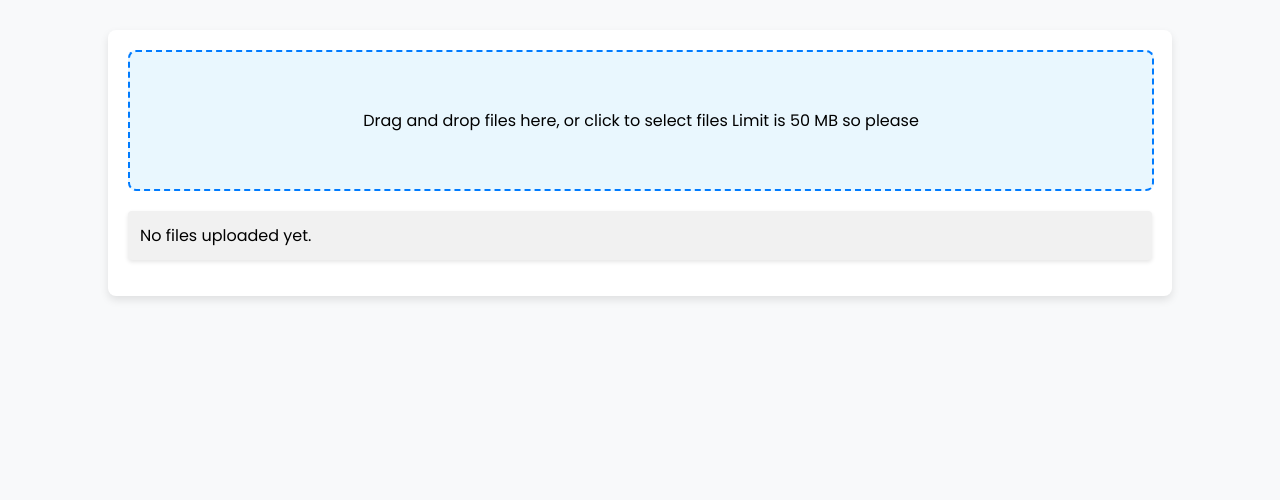
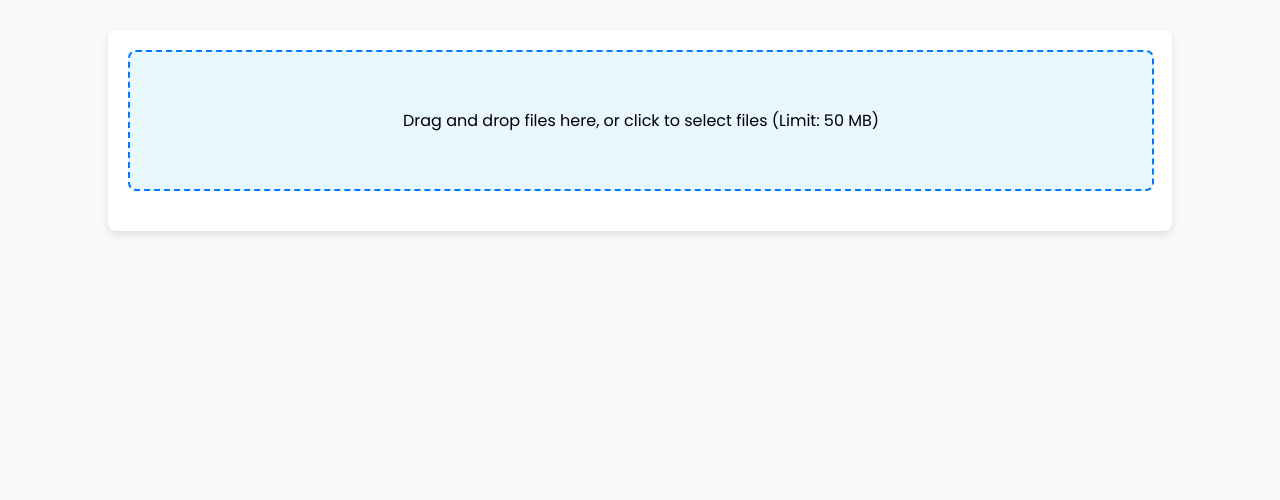
Before and after one commit to Om976346/Upload-System, a Flask app: page / in a window 1280 px wide. Shown: the part 157-657 px from the top of the page. Run offline with Flask 3, Linux system fonts and the light colour scheme.

Commit message:
Update index.html

```diff
--- a/templates/index.html
+++ b/templates/index.html
@@ -19,7 +19,7 @@
     <div class="container">
         <!-- Drag and Drop Area -->
         <div class="upload-container" id="upload-container">
-            <p>Drag and drop files here, or click to select files Limit is 50 MB so please</p>
+            <p>Drag and drop files here, or click to select files (Limit: 50 MB)</p>
             <input type="file" id="file-input" name="file" multiple style="display:none;">
         </div>
 
@@ -28,13 +28,7 @@
 
         <!-- List of Uploaded Files -->
         <ul class="file-list" id="uploaded-files">
-            {% if uploaded_files %}
-                {% for file in uploaded_files %}
-                    <li>{{ file }}</li>
-                {% endfor %}
-            {% else %}
-                <li>No files uploaded yet.</li>
-            {% endif %}
+            <!-- Uploaded files will appear here -->
         </ul>
     </div>
 
```
